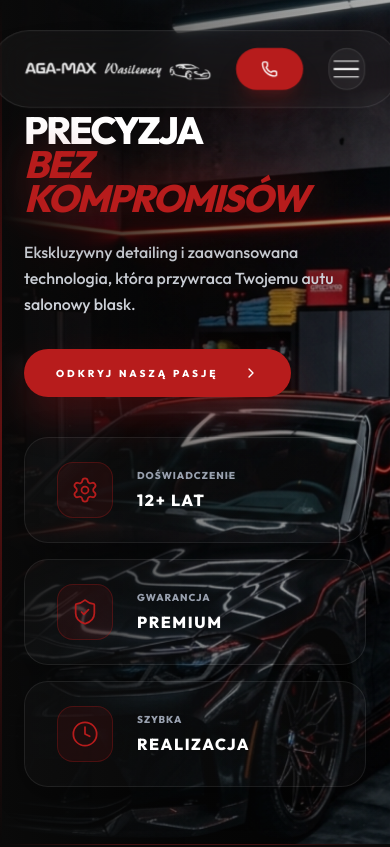
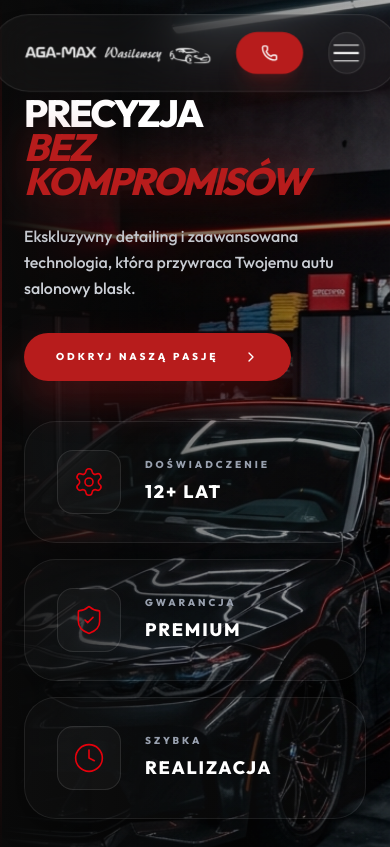
Before and after one commit to loosesites/wasilewski, a Next.js app: page /wasilewski/ in a window 390 px wide. Shown: the top 847 px of the page. Built offline with nearby package versions, Linux system fonts and the light colour scheme; a web font is replaced by a local one.

Commit message:
Optimize mobile performance and LCP

```diff
--- a/src/app/page.tsx
+++ b/src/app/page.tsx
@@ -645,8 +645,8 @@ export default function Home() {
       <motion.nav
         initial={{ y: -100, opacity: 0, scale: 0.8 }}
         animate={{ y: 0, opacity: 1, scale: 1 }}
-        transition={{ duration: 1.5, ease: [0.23, 1, 0.32, 1], delay: 0.5 }}
-        className="fixed top-0 left-0 right-0 z-[100] flex justify-center pt-8 transition-all duration-500"
+        transition={{ duration: 0.8, ease: [0.23, 1, 0.32, 1], delay: 0.2 }}
+        className="fixed top-0 left-0 right-0 z-[100] flex justify-center pt-4 md:pt-8 transition-all duration-500"
       >
         <div className={`flex items-center gap-6 md:gap-10 px-8 md:px-12 py-4 md:py-5 rounded-full transition-all duration-700 ease-[cubic-bezier(0.23,1,0.32,1)] ${
           scrolled
@@ -792,9 +792,9 @@ export default function Home() {
         <div className="relative z-10 px-6 md:px-12 lg:px-24 max-w-7xl w-full flex flex-col justify-center h-full preserve-3d">
 
           <motion.div
-            initial={{ opacity: 0, y: 50, filter: "blur(15px)" }}
-            animate={{ opacity: 1, y: 0, filter: "blur(0px)" }}
-            transition={{ duration: 1.5, ease: [0.23, 1, 0.32, 1] }}
+            initial={{ opacity: 0, y: 30 }}
+            animate={{ opacity: 1, y: 0 }}
+            transition={{ duration: 0.8, ease: [0.23, 1, 0.32, 1] }}
             className="max-w-5xl mt-4 md:mt-10"
           >
             <h1 className="text-[38px] sm:text-6xl md:text-[80px] lg:text-[96px] xl:text-[110px] font-black mb-6 leading-[0.9] tracking-tighter text-white drop-shadow-[0_20px_50px_rgba(0,0,0,0.5)]">
@@ -805,7 +805,7 @@ export default function Home() {
             <motion.p
               initial={{ opacity: 0, y: 20 }}
               animate={{ opacity: 1, y: 0 }}
-              transition={{ duration: 1, delay: 0.8 }}
+              transition={{ duration: 0.8, delay: 0.3 }}
               className="text-gray-300 leading-relaxed text-base md:text-lg max-w-md mb-8 leading-relaxed font-medium"
             >
               Ekskluzywny detailing i zaawansowana technologia, która przywraca Twojemu autu salonowy blask.
@@ -814,7 +814,7 @@ export default function Home() {
             <motion.div
               initial={{ opacity: 0, y: 20 }}
               animate={{ opacity: 1, y: 0 }}
-              transition={{ duration: 1, delay: 1 }}
+              transition={{ duration: 0.8, delay: 0.5 }}
               className="w-max mb-10 md:mb-16"
             >
               <Magnetic>
@@ -849,27 +849,37 @@ export default function Home() {
                 whileInView={{ opacity: 1, y: 0 }}
                 viewport={{ once: true }}
                 transition={{ duration: 0.8, delay: 1.4 + i * 0.1 }}
-                className="relative"
+                className="relative perspective-1000"
               >
-                <div className="glass-premium px-8 py-6 rounded-3xl flex items-center gap-6 group/feat cursor-default relative overflow-hidden transition-all duration-700 ease-[cubic-bezier(0.23,1,0.32,1)] hover:-translate-y-4 hover:scale-[1.03] hover:shadow-[0_30px_60px_rgba(0,0,0,0.5)] border border-white/10 hover:border-[#b71c1c]/30">
-                  {/* Background Glow */}
-                  <div className="absolute inset-0 bg-gradient-to-br from-[#b71c1c]/0 to-[#b71c1c]/0 group-hover/feat:from-[#b71c1c]/10 group-hover/feat:to-transparent transition-all duration-700" />
+                <motion.div
+                  whileHover={{
+                    y: -20,
+                    scale: 1.04,
+                    transition: { type: "spring", stiffness: 300, damping: 20 }
+                  }}
+                  className="glass-premium px-8 py-7 rounded-[2rem] flex items-center gap-6 group/feat cursor-default relative overflow-hidden border border-white/5 hover:border-red-600/30 transition-colors duration-500 shadow-2xl hover:shadow-red-600/20"
+                >
+                  {/* Subtle Red Gradient Background on Hover */}
+                  <div className="absolute inset-0 bg-gradient-to-br from-red-600/0 to-transparent group-hover/feat:from-red-600/10 transition-all duration-700" />
 
-                  {/* Shine Effect */}
-                  <div className="absolute inset-0 w-full h-full bg-gradient-to-r from-transparent via-white/10 to-transparent -translate-x-full group-hover/feat:animate-scan z-1" />
+                  {/* Animated Light Sweep */}
+                  <div className="absolute inset-0 w-full h-full bg-gradient-to-r from-transparent via-white/[0.07] to-transparent -translate-x-full group-hover/feat:translate-x-full transition-transform duration-1000 ease-in-out" />
 
-                  <div className="w-14 h-14 rounded-2xl flex items-center justify-center bg-[#b71c1c]/10 border border-[#b71c1c]/30 group-hover/feat:bg-[#b71c1c] group-hover/feat:border-[#b71c1c] transition-all duration-500 shadow-[0_0_20px_rgba(183,28,28,0)] group-hover/feat:shadow-[0_0_30px_rgba(183,28,28,0.4)] relative z-10">
-                    <feat.icon className="w-7 h-7 text-[#b71c1c] group-hover/feat:text-white transition-colors" strokeWidth={1.5} />
+                  {/* Icon Box with Pulse */}
+                  <div className="w-16 h-16 rounded-2xl flex items-center justify-center bg-white/[0.03] border border-white/10 group-hover/feat:bg-red-600 group-hover/feat:border-red-600 group-hover/feat:scale-110 transition-all duration-500 relative z-10 overflow-hidden">
+                    <div className="absolute inset-0 bg-white/20 translate-y-full group-hover/feat:translate-y-0 transition-transform duration-500" />
+                    <feat.icon className="w-8 h-8 text-red-600 group-hover/feat:text-white transition-colors relative z-10" strokeWidth={1.2} />
                   </div>
 
-                  <div className="flex flex-col relative z-10 transition-transform duration-500 group-hover/feat:translate-x-2">
-                    <span className="text-[10px] text-gray-400 leading-relaxed uppercase tracking-widest font-black mb-1 group-hover/feat:text-[#b71c1c]/80 transition-colors">{feat.label}</span>
-                    <span className="text-base font-black tracking-widest text-white group-hover:text-white transition-colors">{feat.val}</span>
+                  {/* Text Content */}
+                  <div className="flex flex-col relative z-10 transition-transform duration-500 group-hover/feat:translate-x-3">
+                    <span className="text-[10px] text-gray-400 leading-relaxed uppercase tracking-[0.3em] font-black mb-1 group-hover/feat:text-red-500 transition-colors">{feat.label}</span>
+                    <span className="text-lg font-black tracking-widest text-white">{feat.val}</span>
                   </div>
 
-                  {/* Corner Accent */}
-                  <div className="absolute top-0 right-0 w-12 h-12 bg-gradient-to-bl from-[#b71c1c]/30 to-transparent opacity-0 group-hover/feat:opacity-100 transition-opacity duration-700" />
-                </div>
+                  {/* Corner Glow Accent */}
+                  <div className="absolute -top-4 -right-4 w-16 h-16 bg-red-600/20 blur-2xl opacity-0 group-hover/feat:opacity-100 transition-opacity duration-700" />
+                </motion.div>
               </motion.div>
             ))}
           </motion.div>
```
